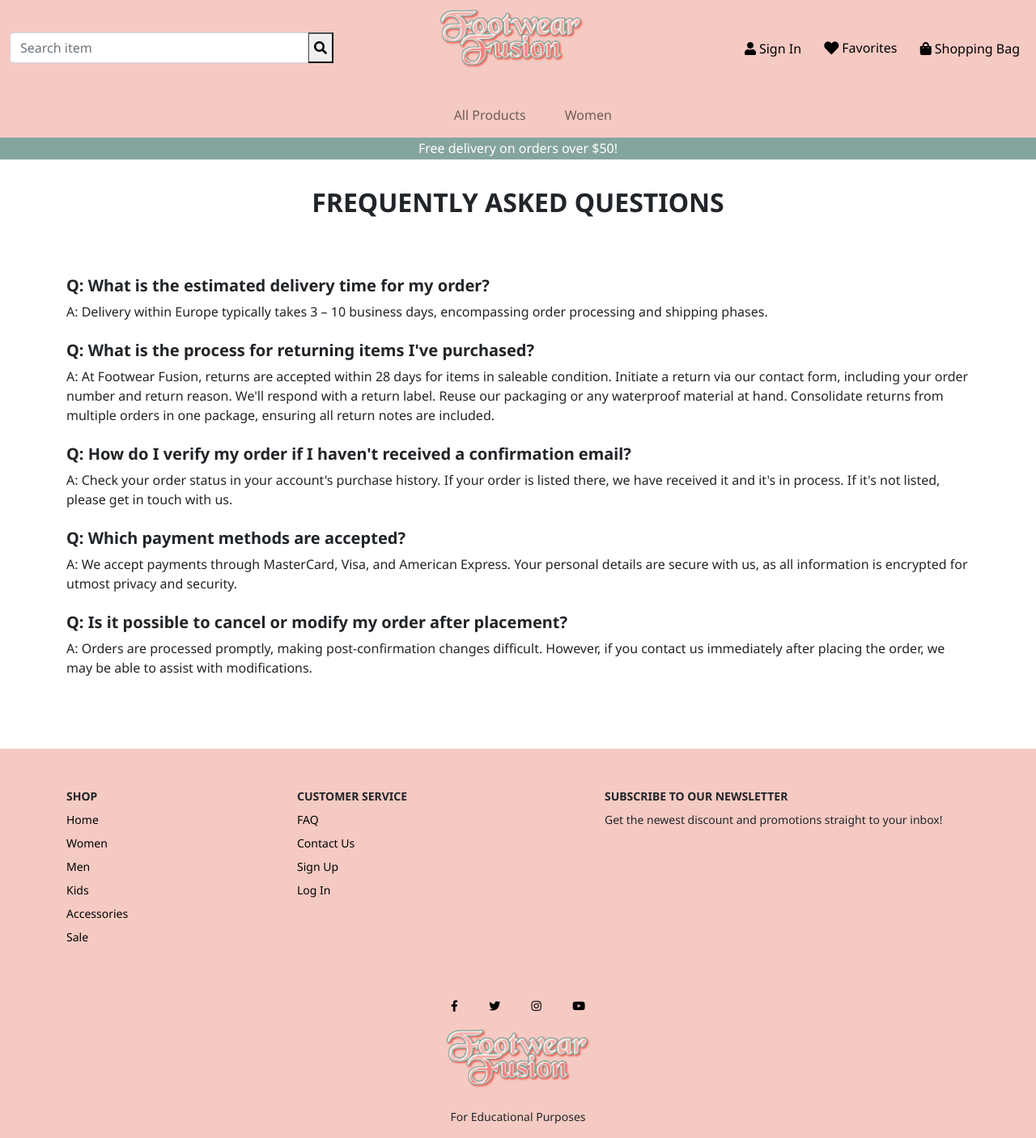
After one commit to irebernardidev/Footwear-Fusion, a Django app: page /contact/faq/ in a window 1280 px wide. The commit adds this page. Shown: the whole page at 81% size. Run offline with Django 3.2, Linux system fonts and the light colour scheme; some libraries are stand-ins or nearby versions.

Commit message:
Implement the addition of an FAQ page.

```diff
--- a/contact/templates/contact/contact.html
+++ b/contact/templates/contact/contact.html
@@ -12,7 +12,7 @@
                 </div>
             </div>
             <div>
-                <p>You can call us, send us an email, or fill out this contact form below. Please note that our customer service teams are very busy just now and we are doing everything we can to get back to you as soon as possible. Thank you for your patience!</p>
+                <p>Have you read <a href="{% url 'faq' %}">Frequently Asked Questions</a> and didn't find your question there? You can call us, send us an email, or fill out this contact form below. Please note that our customer service teams are very busy just now and we are doing everything we can to get back to you as soon as possible. Thank you for your patience!</p>
             </div>
             <div class="text-center my-5">
                 <h4 class="fw-bold">Call Us</h4>
--- /dev/null
+++ b/contact/templates/contact/faq.html
@@ -0,0 +1,46 @@
+{% extends "base.html" %}
+{% load static %}
+
+{% block page_header %}
+    <div class="navbar-offset"></div>
+{% endblock %}
+
+{% block content %}
+    <section>
+        <div class="container">
+            <div class="row">
+                <div class="col text-center">
+                    <h2 class="my-5 fw-bold text-uppercase">Frequently Asked Questions</h2>
+                </div>
+            </div>
+            <div class="mb-5">
+                <div class="my-4">
+                    <h5 class="fw-bold">Q: What is the estimated delivery time for my order?</h5>
+                    <p>A: Delivery within Europe typically takes 3 – 10 business days, encompassing order processing and shipping phases.</p>
+                </div>
+                <div class="my-4">
+                    <h5 class="fw-bold">Q: What is the process for returning items I've purchased?</h5>
+                    <p>
+                        A: At Footwear Fusion, returns are accepted within 28 days for items in saleable condition.
+                        Initiate a return via our contact form, including your order number and return reason.
+                        We'll respond with a return label.
+                        Reuse our packaging or any waterproof material at hand.
+                        Consolidate returns from multiple orders in one package, ensuring all return notes are included.
+                    </p>
+                </div>
+                <div class="my-4">
+                    <h5 class="fw-bold">Q: How do I verify my order if I haven't received a confirmation email?</h5>
+                    <p>A: Check your order status in your account's purchase history. If your order is listed there, we have received it and it's in process. If it's not listed, please get in touch with us.</p>
+                </div>
+                <div class="my-4">
+                    <h5 class="fw-bold">Q: Which payment methods are accepted?</h5>
+                    <p>A: We accept payments through MasterCard, Visa, and American Express. Your personal details are secure with us, as all information is encrypted for utmost privacy and security.</p>
+                </div>
+                <div class="my-4 pb-4">
+                    <h5 class="fw-bold">Q: Is it possible to cancel or modify my order after placement?</h5>
+                    <p>A: Orders are processed promptly, making post-confirmation changes difficult. However, if you contact us immediately after placing the order, we may be able to assist with modifications.</p>
+                </div>
+            </div>
+        </div>
+    </section>
+{% endblock %}
--- a/contact/urls.py
+++ b/contact/urls.py
@@ -3,4 +3,5 @@ from . import views
 
 urlpatterns = [
     path('', views.contact, name='contact'),
+    path('faq/', views.faq, name='faq'),
 ]
--- a/contact/views.py
+++ b/contact/views.py
@@ -19,3 +19,8 @@ def contact(request):
     }
 
     return render(request, 'contact/contact.html', context)
+
+
+def faq(request):
+    """ FAQ Page """
+    return render(request, 'contact/faq.html')
--- a/templates/includes/footer.html
+++ b/templates/includes/footer.html
@@ -19,7 +19,7 @@
                     <div>
                         <p class="text-uppercase m-0"><strong>Customer Service</strong></p>
                         <ul class="list-unstyled">
-                            <li class="mt-2"><a href="">FAQ</a></li>
+                            <li class="mt-2"><a href="{% url 'faq' %}">FAQ</a></li>
                             <li class="mt-2"><a href="{% url 'contact' %}">Contact Us</a></li>
                             {% if request.user.is_authenticated %}
                                 <li class="mt-2"><a href="{% url 'profile' %}">My Account</a></li>
```
